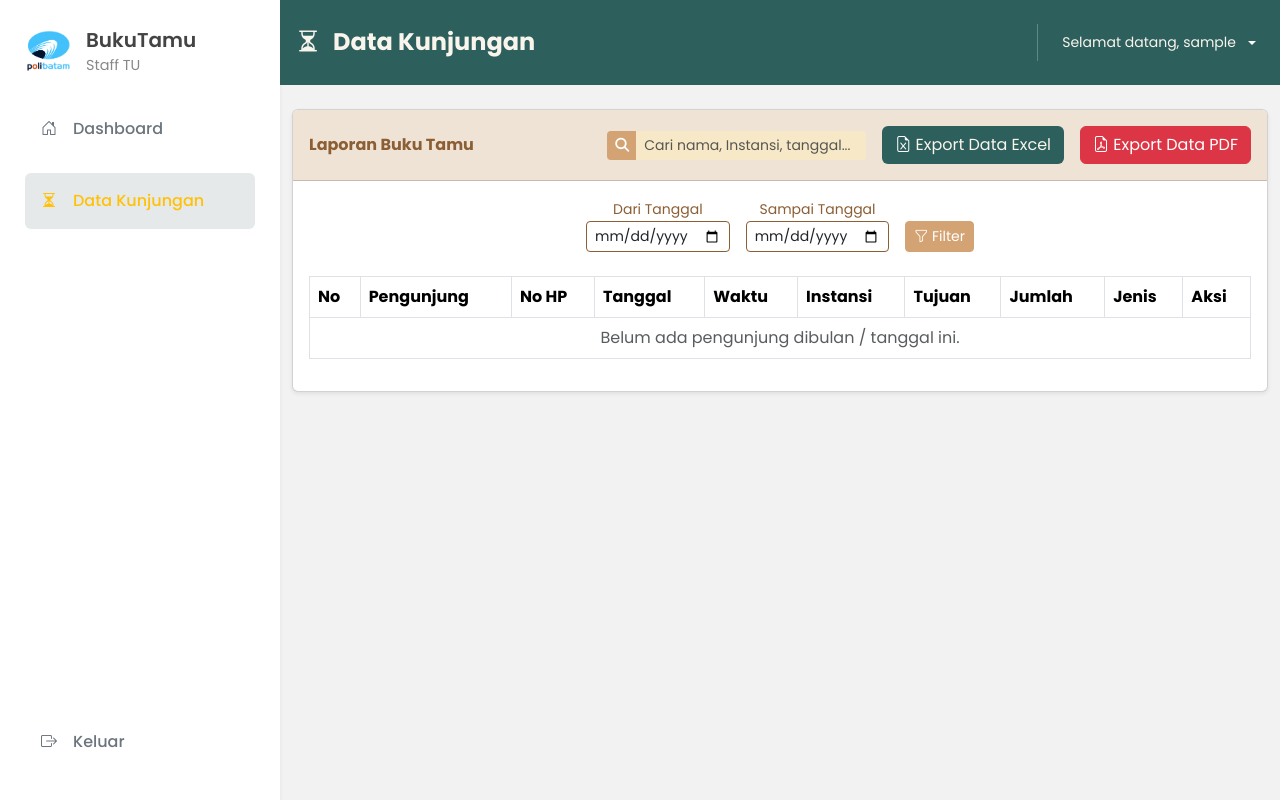
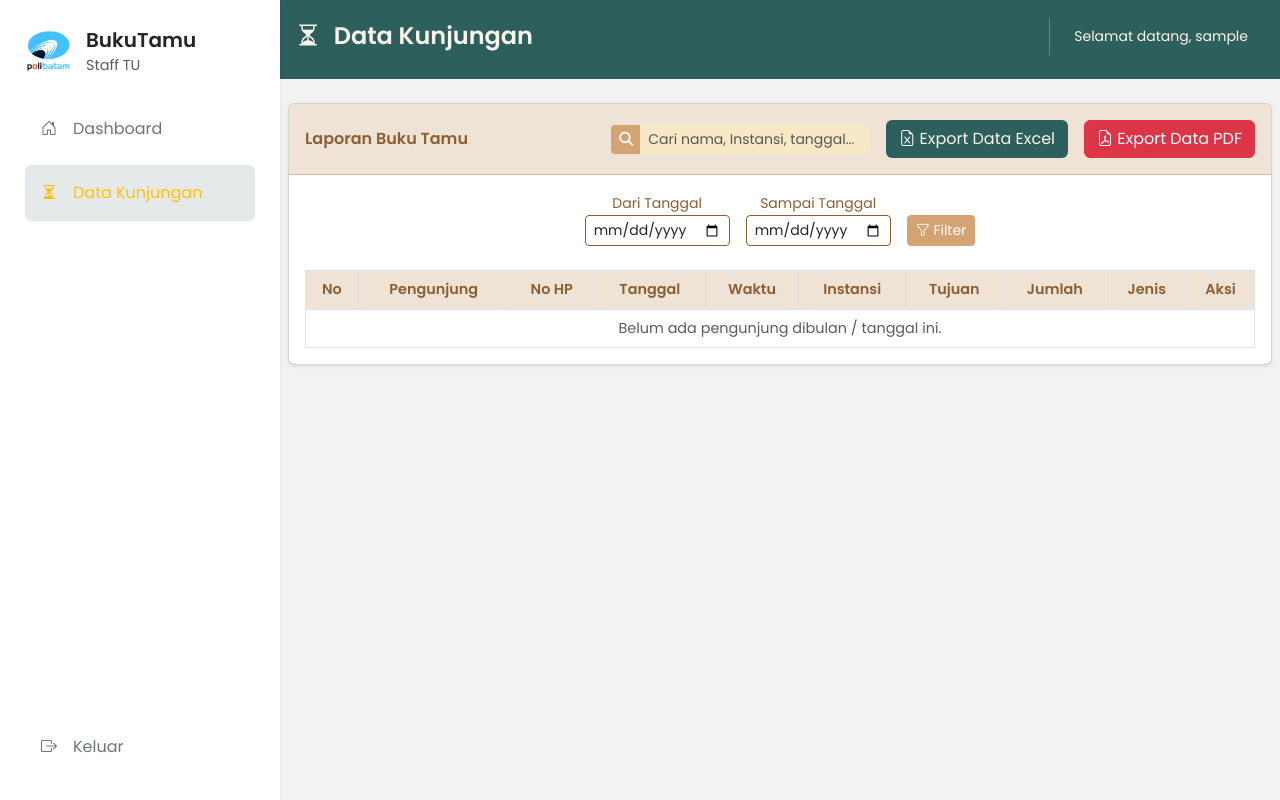
Before and after one commit to LuluKhaira/Buku-Tamu, a PHP site: page /dashboard_staffTU/data_kunjungan.php in a window 1280 px wide. Run offline with PHP 8.4, Linux system fonts and the light colour scheme; the visitor is signed in with stand-in values (Sample User, id 1); data that the repository does not hold is empty.

Commit message:
bruh gtw ini apa

```diff
--- a/Nav_Side_Bar/navbar.php
+++ b/Nav_Side_Bar/navbar.php
@@ -1,5 +1,3 @@
-
-
 <link href="https://cdnjs.cloudflare.com/ajax/libs/font-awesome/6.5.1/css/all.min.css" rel="stylesheet">
 <style>
     .nav-link.dropdown-toggle::after {
@@ -9,6 +7,11 @@
 
 <body>
     <nav class="navbar navbar-expand px-3 py-4" style="background-color:#2d5f5d;">
+        <!-- HAMBURGER (hanya tablet & mobile) -->
+        <button class="btn btn-outline-light me-3 d-lg-none" data-bs-toggle="offcanvas" data-bs-target="#sidebarMenu">
+            <i class="fas fa-bars"></i>
+        </button>
+
         <div class="me-auto d-none d-sm-inline-block">
             <?php if (basename($_SERVER['PHP_SELF']) == 'beranda.php'): ?>
                 <h4 class="mb-0 fw-bold" style="color: #f9f5ed;">
@@ -26,26 +29,12 @@
         <ul class="navbar-nav align-items-center ms-auto">
             <div class="vr mx-3 d-none d-sm-block" style="background-color:#ffffff;"></div>
 
-            <li class="nav-item dropdown no-arrow">
-                <a class="nav-link dropdown-toggle d-flex align-items-center" href="#" id="userDropdown" role="button"
-                    data-bs-toggle="dropdown" aria-expanded="false">
+            <li class="nav-item no-arrow">
+                <a class="nav-link d-flex align-items-center" aria-expanded="false">
                     <span class="me-2 d-none d-lg-inline small" style="color:#f9f5ed;">
                         Selamat datang, <?= $_SESSION['username'] ?? ''; ?>
                     </span>
                 </a>
-
-                <ul class="dropdown-menu dropdown-menu-end shadow animated--fade-in" aria-labelledby="userDropdown">
-                    <li>
-                        <a class="dropdown-item" href="#" data-bs-toggle="modal" data-bs-target="#modalGantiUsername">
-                            Ganti Username
-                        </a>
-                    </li>
-                    <li>
-                        <a class="dropdown-item" href="#" data-bs-toggle="modal" data-bs-target="#modalTambahUsername">
-                            Tambah Username
-                        </a>
-                    </li>
-                </ul>
             </li>
         </ul>
     </nav>
--- a/Nav_Side_Bar/sidebar.php
+++ b/Nav_Side_Bar/sidebar.php
@@ -1,35 +1,75 @@
-<!DOCTYPE html>
-<html lang="en">
+<head>
+  <meta charset="UTF-8" />
+  <meta name="viewport" content="width=device-width, initial-scale=1.0" />
+  <title>Sidebar</title>
 
-<head>
-  <meta charset="UTF-8">
-  <meta name="viewport" content="width=device-width, initial-scale=1.0">
-  <title>Sidebar</title>
-  <link href="https://cdn.jsdelivr.net/npm/bootstrap@5.3.2/dist/css/bootstrap.min.css" rel="stylesheet">
-  <link href="https://cdn.jsdelivr.net/npm/bootstrap-icons@1.11.1/font/bootstrap-icons.css" rel="stylesheet">
-  <link href="https://fonts.googleapis.com/css2?family=Poppins:wght@400;500;600&display=swap" rel="stylesheet">
-  <link rel="preconnect" href="https://fonts.googleapis.com">
-  <link rel="preconnect" href="https://fonts.gstatic.com" crossorigin>
-  <link href="https://fonts.googleapis.com/css2?family=Poppins:wght@300;400;500;600;700&display=swap" rel="stylesheet">
+  <!-- Bootstrap & Icons -->
+  <link href="https://cdn.jsdelivr.net/npm/bootstrap@5.3.2/dist/css/bootstrap.min.css" rel="stylesheet" />
+  <link href="https://cdn.jsdelivr.net/npm/bootstrap-icons@1.11.1/font/bootstrap-icons.css" rel="stylesheet" />
+
+  <!-- Google Font -->
+  <link href="https://fonts.googleapis.com/css2?family=Poppins:wght@400;500;600&display=swap" rel="stylesheet" />
 
   <style>
     body {
-      font-family: 'Poppins', sans-serif !important;
+      font-family: 'Poppins', sans-serif;
+    }
+
+    /* ===== Sidebar Desktop ===== */
+    .sidebar {
+      width: 280px;
+      height: 100vh;
+      padding: 25px;
+      position: fixed;
+      left: 0;
+      top: 0;
     }
 
     .menu-item {
-      transition: .2s;
+      transition: 0.2s;
       color: #6c757d;
     }
 
-    .menu-item:hover {
+    .menu-item:hover,
+    .active-menu {
       background-color: rgba(86, 108, 108, 0.15);
       color: #ffc107 !important;
     }
 
+    .sidebar {
+      width: 280px;
+      height: 100vh;
+      flex-shrink: 0;
+      position: fixed;
+      top: 0;
+      left: 0;
+      background: #fff;
+      z-index: 1000;
+    }
+
+    .menu-item {
+      color: #6c757d;
+      transition: .2s;
+      text-decoration: none;
+    }
+
+    .menu-item:hover,
     .active-menu {
-      background-color: rgba(86, 108, 108, 0.15);
+      background: rgba(86, 108, 108, .15);
       color: #ffc107 !important;
+    }
+
+    @media (min-width: 992px) {
+      .main-content {
+        margin-left: 280px;
+      }
+    }
+
+    @media (max-width: 991.98px) {
+      .main-content {
+        margin-left: 0 !important;
+        width: 101%;
+      }
     }
   </style>
 </head>
@@ -37,35 +77,72 @@
 <?php $current_page = basename($_SERVER['PHP_SELF']); ?>
 
 <body>
-  <div class="d-flex flex-column bg-white shadow-sm sidebar"
-    style="width: 280px; height: 100vh; padding: 25px; position: relative;">
+
+  <!-- ===== Sidebar (Desktop only) ===== -->
+  <div class="sidebar bg-white shadow-sm d-none d-lg-flex flex-column">
 
     <div class="d-flex align-items-center gap-3 mb-4">
-      <img src="../foto/logo_polibatam.png" alt="Logo" style="width:45px; height:45px; object-fit:cover;">
+      <img src="../foto/logo_polibatam.png" alt="Logo" style="width:45px;height:45px;object-fit:cover;" />
       <div>
-        <p class="fw-semibold mb-0" style="font-size:1.25rem; color:#444;">BukuTamu</p>
-        <p class="mb-0" style="font-size:0.9rem; color:#888;">Staff TU</p>
+        <div class="fw-semibold" style="font-size:1.25rem;">BukuTamu</div>
+        <div class="text-muted" style="font-size:0.9rem;">Staff TU</div>
       </div>
     </div>
 
-    <a href="../dashboard_staffTU/beranda.php" class="d-flex align-items-center gap-3 p-3 rounded fw-medium text-decoration-none menu-item mb-3
-       <?= ($current_page == 'beranda.php') ? 'active-menu' : '' ?>">
+    <a href="beranda.php"
+      class="menu-item d-flex align-items-center gap-3 p-3 rounded text-decoration-none mb-2 <?= $current_page == 'beranda.php' ? 'active-menu' : '' ?>">
       <i class="bi bi-house-door"></i> Dashboard
     </a>
 
-    <a href="../dashboard_staffTU/data_kunjungan.php" class="d-flex align-items-center gap-3 p-3 rounded fw-medium text-decoration-none menu-item mb-3
-       <?= ($current_page == 'data_kunjungan.php') ? 'active-menu' : '' ?>">
+    <a href="data_kunjungan.php"
+      class="menu-item d-flex align-items-center gap-3 p-3 rounded text-decoration-none mb-2 <?= $current_page == 'data_kunjungan.php' ? 'active-menu' : '' ?>">
       <i class="bi bi-hourglass-split"></i> Data Kunjungan
     </a>
 
-    <div style="position:absolute; bottom:30px; width:230px;">
-      <a href="../index.php" onclick="return confirm('Yakin ingin keluar?');"
-        class="d-flex align-items-center gap-3 p-3 rounded fw-medium text-decoration-none menu-item">
+    <div class="mt-auto">
+      <a href="../index.php" onclick="return confirm('Yakin ingin keluar?')"
+        class="menu-item d-flex align-items-center gap-3 p-3 rounded text-decoration-none">
         <i class="bi bi-box-arrow-right"></i> Keluar
       </a>
     </div>
+  </div>
 
+  <!-- ===== Main Content ===== -->
+  <div class="content">
+    <div class="container mt-4">
+
+    </div>
+    <!-- isi halaman di sini -->
   </div>
+
+  <!-- ===== Sidebar Offcanvas ===== -->
+  <div class="offcanvas offcanvas-start" tabindex="-1" id="sidebarMenu">
+    <div class="offcanvas-header">
+      <h5 class="offcanvas-title fw-semibold">BukuTamu Staff TU</h5>
+      <button type="button" class="btn-close" data-bs-dismiss="offcanvas"></button>
+    </div>
+
+    <div class="offcanvas-body p-3">
+
+      <a href="beranda.php"
+        class="menu-item d-flex align-items-center gap-3 p-3 rounded mb-2 <?= $current_page == 'beranda.php' ? 'active-menu' : '' ?>">
+        <i class="bi bi-house-door"></i> Dashboard
+      </a>
+
+      <a href="data_kunjungan.php"
+        class="menu-item d-flex align-items-center gap-3 p-3 rounded mb-2 <?= $current_page == 'data_kunjungan.php' ? 'active-menu' : '' ?>">
+        <i class="bi bi-hourglass-split"></i> Data Kunjungan
+      </a>
+
+      <hr>
+
+      <a href="../index.php" onclick="return confirm('Yakin ingin keluar?')"
+        class="menu-item d-flex align-items-center gap-3 p-3 rounded text-danger">
+        <i class="bi bi-box-arrow-right"></i> Keluar
+      </a>
+
+    </div>
+  </div>
+
+
 </body>
-
-</html>
--- a/dashboard_staffTU/data_kunjungan.php
+++ b/dashboard_staffTU/data_kunjungan.php
@@ -26,6 +26,46 @@ if (!isset($_SESSION['username'])) {
       font-size: 0.85rem;
       padding: 6px 0;
     }
+
+    .page-wrapper {
+      margin-top: -30px;
+    }
+
+    .main-content {
+      flex-grow: 1;
+
+    }
+
+    /* Tablet panel di dalam card */
+
+
+    /* Table look */
+    .table-custom {
+      overflow: hidden;
+      font-size: 0.9rem;
+    }
+
+    .table-custom thead th {
+      background: #EFE3D6;
+      color: #8B5E34;
+      font-weight: 600;
+      text-align: center;
+      vertical-align: middle;
+    }
+
+    .table-custom tbody td {
+      vertical-align: middle;
+      text-align: center;
+      background: #fff;
+    }
+
+    /* Kolom teks panjang */
+    .td-text {
+      max-width: 200px;
+      white-space: nowrap;
+      overflow: hidden;
+      text-overflow: ellipsis;
+    }
   </style>
 </head>
 
@@ -33,14 +73,14 @@ if (!isset($_SESSION['username'])) {
 include "../config/db_data_kunjungan.php";
 ?>
 
-<body class="d-flex" style="background:#f2f2f2;">
-
+<body style="background:#f2f2f2;">
+  <div class="page-wrapper">
     <?php include '../Nav_Side_Bar/sidebar.php'; ?>
 
-  <div class="flex-grow-1">
+    <div class="main-content">
       <?php include '../Nav_Side_Bar/navbar.php'; ?>
 
-    <div class="container mt-4">
+      <div class="container-fluid mt-4 px-2">
 
         <div class="card shadow-sm mb-4">
 
@@ -56,8 +96,9 @@ include "../config/db_data_kunjungan.php";
                   <span class="input-group-text border-0" style="background:#D4A373; color:white;">
                     <i class="fas fa-search"></i>
                   </span>
-                <input type="text" name="search" class="form-control border-0" style="width: 230px; background:#F7E9C8;"
-                  placeholder="Cari nama, Instansi, tanggal..." value="<?= $_GET['search'] ?? '' ?>">
+                  <input type="text" name="search" class="form-control border-0"
+                    style="width: 230px; background:#F7E9C8;" placeholder="Cari nama, Instansi, tanggal..."
+                    value="<?= $_GET['search'] ?? '' ?>">
                 </div>
               </form>
 
@@ -88,8 +129,8 @@ include "../config/db_data_kunjungan.php";
 
               <div class="col-md-3 col-lg-2 text-center">
                 <label class="form-label mb-0 small" style="color:#8B5E34;">Sampai Tanggal</label>
-              <input type="date" name="sampai" class="form-control form-control-sm" style="border: 1.9px solid #8B5E34;"
-                value="<?= $_GET['sampai'] ?? '' ?>">
+                <input type="date" name="sampai" class="form-control form-control-sm"
+                  style="border: 1.9px solid #8B5E34;" value="<?= $_GET['sampai'] ?? '' ?>">
               </div>
 
               <div class="col-auto">
@@ -100,8 +141,8 @@ include "../config/db_data_kunjungan.php";
 
             </form>
 
-          <div class="table-responsive" style="max-height: 460px; overflow-y: auto; overflow-x: auto;">
-            <table class="table table-hover align-middle table-bordered">
+            <div class="table-responsive" style="max-height: 465px; overflow-y: auto; overflow-x: auto;">
+              <table class="table table-hover table-bordered table-custom align-middle mb-0">
 
                 <thead style="background:#EFE3D6; color:#8B5E34; position: sticky; top: 0; z-index: 5;">
                   <tr>
@@ -144,8 +185,7 @@ include "../config/db_data_kunjungan.php";
                           <td><?= htmlspecialchars($row['no_hp']) ?></td>
                           <td><?= date('d/m/Y', strtotime($row['tanggal'])) ?></td>
                           <td><?= date('H.i', strtotime($row['waktu'])) ?></td>
-                        <td style="max-width:200px; white-space:nowrap; overflow:hidden; text-overflow:ellipsis;"
-                          data-bs-toggle="tooltip" title="<?= htmlspecialchars($row['instansi']) ?>">
+                          <td class="td-text" data-bs-toggle="tooltip" title="<?= htmlspecialchars($row['instansi']) ?>">
                             <?= htmlspecialchars($row['instansi']) ?>
                           </td>
 
@@ -162,14 +202,21 @@ include "../config/db_data_kunjungan.php";
                             <?php endif; ?>
                           </td>
 
-                        <td class="d-flex justify-content-center gap-2">
-                          <button class="btn btn-link p-0 text-success btn-edit">
+                          <td class="text-center align-middle">
+                            <div class="d-flex justify-content-center align-items-center gap-2">
+                              <button
+                                class="btn btn-success d-flex align-items-center justify-content-center btn-sm btn-edit">
                                 <i class="bi bi-pencil"></i>
                               </button>
-                          <button class="btn btn-link p-0 text-danger btn-delete">
+
+                              <button
+                                class="btn btn-danger d-flex align-items-center justify-content-center btn-sm btn-delete">
                                 <i class="bi bi-trash"></i>
                               </button>
+                            </div>
                           </td>
+
+
                         </tr>
                         <?php
                       endwhile;
@@ -183,6 +230,7 @@ include "../config/db_data_kunjungan.php";
           </div>
         </div>
 
+      </div>
     </div>
   </div>
 
--- a/login.php
+++ b/login.php
@@ -28,8 +28,8 @@
           <img src="foto/Gedung.jpg" alt="login" class="img-fluid h-100"
             style="border-radius: 1rem 0 0 1rem; object-fit: cover;">
         </div>
-        <div class="col-md-7 d-flex align-items-center">
-          <div class="card-body p-5">
+        <div class="col-md-7 d-flex align-items-center justify-content-center">
+          <div class="card-body p-5 text-center text-md-start" style="width: 100%; max-width: 380px;"">
             <div class="text-center mb-4">
               <h3 class="fw-bold mt-3">Login</h3>
             </div>
```
Also changed, not shown: config/ganti_username.php (deleted, +0 -42 lines), dashboard_staffTU/beranda.php (+17 -4 lines). Lines whose indentation alone changed are shown as unchanged.
